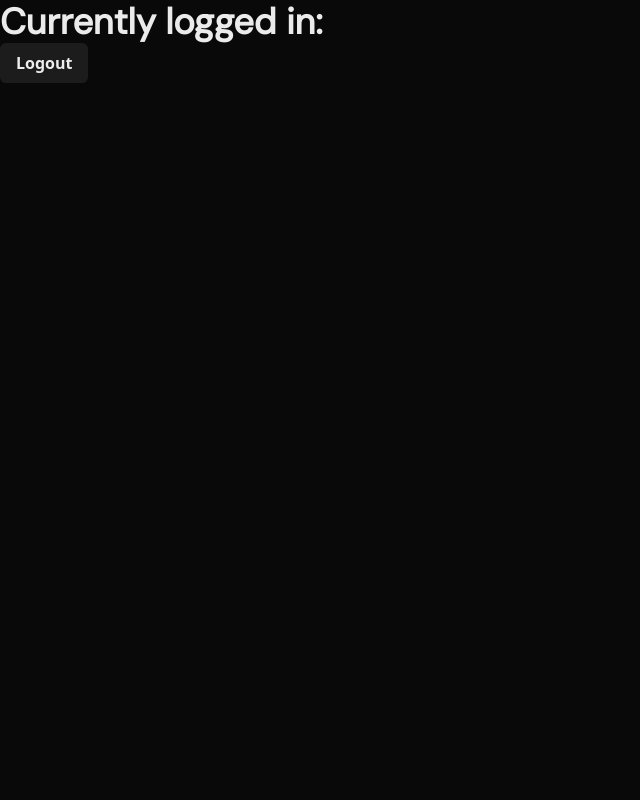
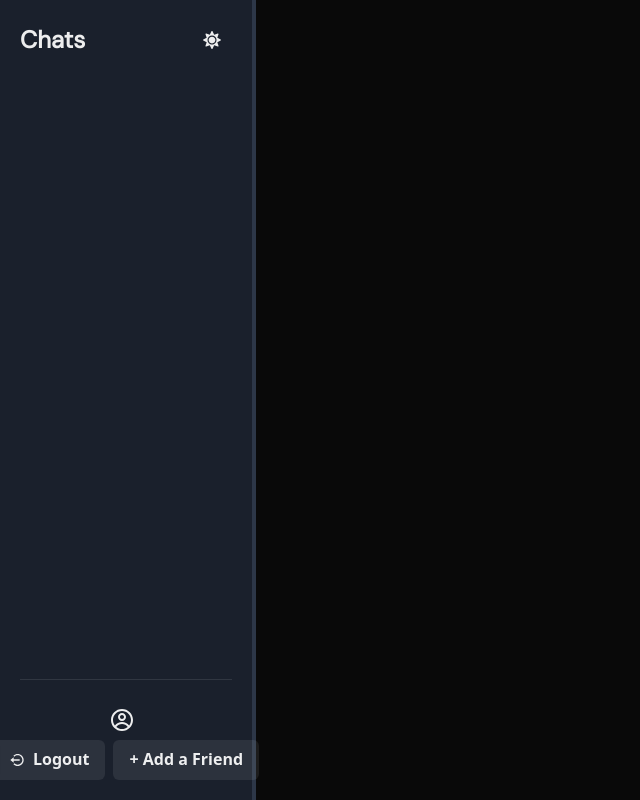
Before and after one commit to jaeyonglee3/EasyChat, a React (Create React App) app in the folder frontend/: page /home in a window 1280 px wide. Shown: the whole page, without its empty margins (0-640 px from the left). Built offline with nearby package versions, Linux system fonts and the light colour scheme.

Commit message:
Add new friend modal, home sidebar component

```diff
--- /dev/null
+++ b/frontend/src/components/AddFriendModal.tsx
@@ -0,0 +1,38 @@
+import { Button, Modal, ModalOverlay, ModalContent, ModalHeader, FormControl, ModalFooter, ModalBody, ModalCloseButton, FormLabel, Input, useDisclosure } from "@chakra-ui/react"
+import React from "react"
+
+export function AddFriendModal() {
+    const { isOpen, onOpen, onClose } = useDisclosure()
+    const initialRef = React.useRef(null)
+
+    return (
+      <>
+        <Button onClick={onOpen}>+ Add a Friend</Button>
+
+        <Modal
+          initialFocusRef={initialRef}
+          isOpen={isOpen}
+          onClose={onClose}
+        >
+          <ModalOverlay />
+          <ModalContent>
+            <ModalHeader>Add a friend</ModalHeader>
+            <ModalCloseButton />
+            <ModalBody pb={6}>
+              <FormControl>
+                <FormLabel>Username</FormLabel>
+                <Input ref={initialRef} placeholder='eg. chattymonkey123' />
+              </FormControl>
+            </ModalBody>
+
+            <ModalFooter>
+              <Button mr={3} onClick={onClose}>Cancel</Button>
+              <Button colorScheme='blue'>
+                Add Friend
+              </Button>
+            </ModalFooter>
+          </ModalContent>
+        </Modal>
+      </>
+    )
+}
--- /dev/null
+++ b/frontend/src/components/Sidebar.tsx
@@ -0,0 +1,55 @@
+import { Heading, Button, Box, Divider, useColorMode, VStack, Flex, Icon, HStack, Spacer, Stack } from "@chakra-ui/react"
+import { useLogout } from "../hooks/useLogout"
+import { AddFriendModal } from "./AddFriendModal"
+import { ColorModeSwitcher } from "../ColorModeSwitcher"
+import React from "react"
+import { CgProfile } from 'react-icons/cg'
+import { BiLogOutCircle } from 'react-icons/bi'
+
+export const Sidebar = () => {
+    let username = ""
+    const currUser = localStorage.getItem("user");
+    const { logout } = useLogout()
+
+    if (currUser) {
+        const user = JSON.parse(currUser);
+        username = user.username;
+    }
+
+    const { colorMode } = useColorMode();
+    const sidePanelBgColor = colorMode === "light" ? "gray.200" : "gray.800";
+    const sidePanelBorderColor = colorMode === "light" ? "gray.300" : "gray.700";
+
+    return (
+        <div>
+            <Box w="20%" h="100vh" p={5} borderRight='4px' borderColor={sidePanelBorderColor} bg={sidePanelBgColor}>
+
+                <Flex flexDirection="column" h="100%">
+                    <HStack>
+                        <Heading fontSize="2xl">Chats</Heading>
+                        <Spacer></Spacer>
+                        <ColorModeSwitcher />
+                    </HStack>
+
+                    <VStack flex="1" justifyContent="flex-end"> {/* Use flex="1" to make it take the remaining height */}
+                        <Divider mb={5}/>
+                        <Heading fontSize="2xl">
+                            <Flex align="center"> {/* Use Flex with align="center" */}
+                                <Icon as={CgProfile} mr={2} /> {username}
+                            </Flex>
+                        </Heading>
+                        <HStack>
+                            <Stack direction='row' spacing={4}>
+                                <Button onClick={() => logout()} leftIcon={<BiLogOutCircle />} >
+                                    Logout
+                                </Button>
+                            </Stack>
+                            <AddFriendModal />
+                        </HStack>
+                    </VStack>
+                </Flex>
+
+            </Box>
+        </div>
+    )
+}
--- a/frontend/src/pages/Home.tsx
+++ b/frontend/src/pages/Home.tsx
@@ -1,21 +1,10 @@
-import { Heading, Button } from "@chakra-ui/react"
-import { useLogout } from "../hooks/useLogout"
+import { Sidebar } from "../components/Sidebar"
 import React from "react"
 
 export const Home = () => {
-    let username = ""
-    const currUser = localStorage.getItem("user");
-    const { logout } = useLogout()
-
-    if (currUser) {
-        const user = JSON.parse(currUser);
-        username = user.username;
-    }
-
     return (
         <div>
-            <Heading>Currently logged in: {username}</Heading>
-            <Button onClick={() => logout()}>Logout</Button>
+            <Sidebar />
         </div>
     )
 }
```
